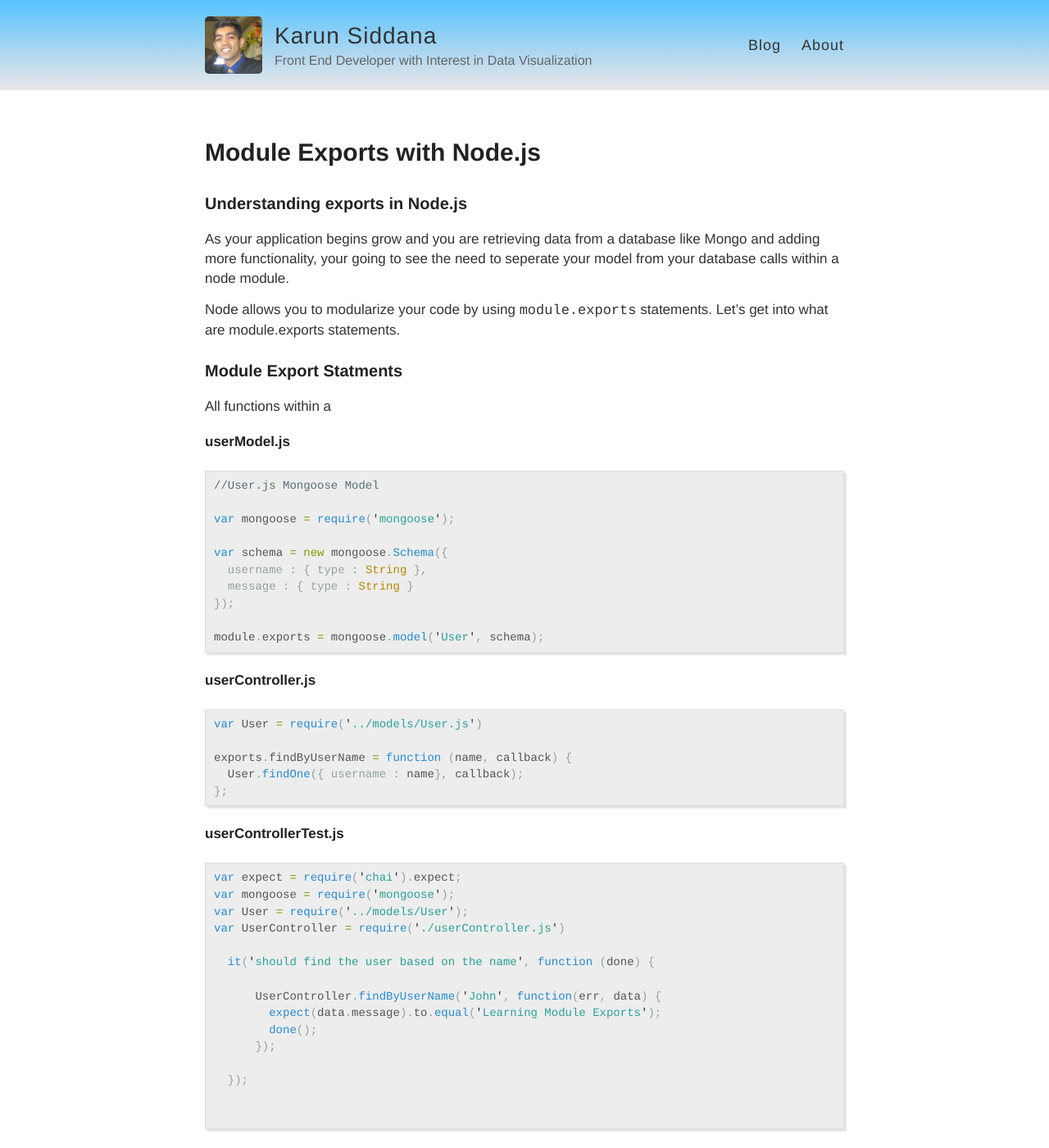
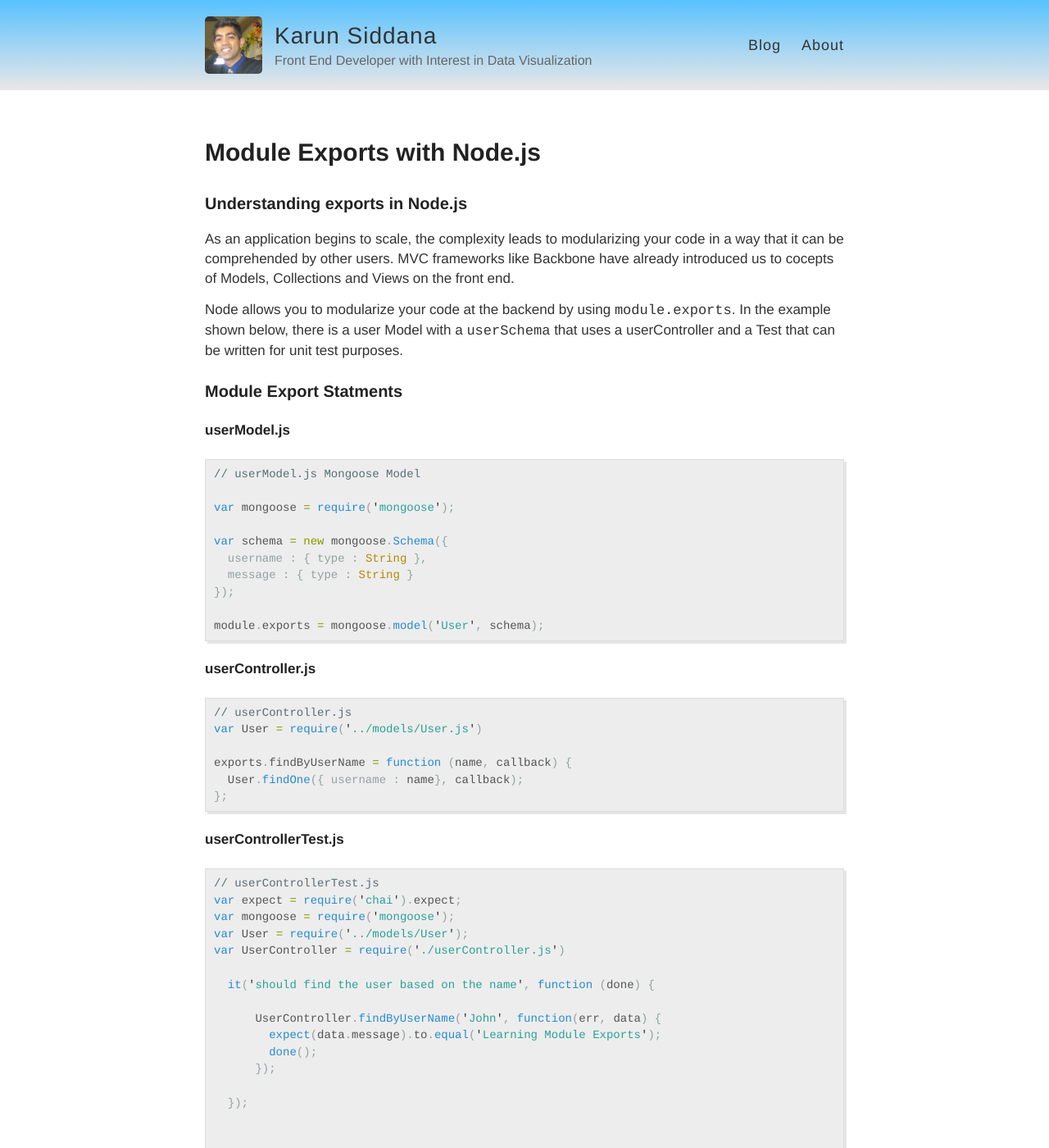
Before and after one commit to ksiddana/ksiddana.github.io, a Jekyll site: the page built from _posts/2016-01-31-Module-Exports-Node.md, in a window 1280 px wide and 1400 px high. Shown: the whole window at 82% size. Built offline with Jekyll 4.4.1, drawn with Linux system fonts in a browser that asks for light colours; Markdown is read by kramdown in place of the engine named in the settings.

Commit message:
Adding more comments

```diff
--- a/_posts/2016-01-31-Module-Exports-Node.md
+++ b/_posts/2016-01-31-Module-Exports-Node.md
@@ -6,17 +6,15 @@ date: 2016-01-31 16:00:00
 
 ###Understanding exports in Node.js
 
-As your application begins grow and you are retrieving data from a database like Mongo and adding more functionality, your going to see the need to seperate your model from your database calls within a node module.
+As an application begins to scale, the complexity leads to modularizing your code in a way that it can be comprehended by other users. MVC frameworks like Backbone have already introduced us to cocepts of Models, Collections and Views on the front end.
 
-Node allows you to modularize your code by using `module.exports` statements. Let's get into what are module.exports statements.
+Node allows you to modularize your code at the backend by using `module.exports`. In the example shown below, there is a user Model with a `userSchema` that uses a userController and a Test that can be written for unit test purposes.
 
 ###Module Export Statments
 
-All functions within a
-
 #####userModel.js
 {% highlight javascript %}
-//User.js Mongoose Model
+// userModel.js Mongoose Model
 
 var mongoose = require('mongoose');
 
@@ -31,6 +29,7 @@ module.exports = mongoose.model('User', schema);
 
 #####userController.js
 {% highlight javascript %}
+// userController.js
 var User = require('../models/User.js')
 
 exports.findByUserName = function (name, callback) {
@@ -40,6 +39,7 @@ exports.findByUserName = function (name, callback) {
 
 #####userControllerTest.js
 {% highlight javascript %}
+// userControllerTest.js
 var expect = require('chai').expect;
 var mongoose = require('mongoose');
 var User = require('../models/User');
```
